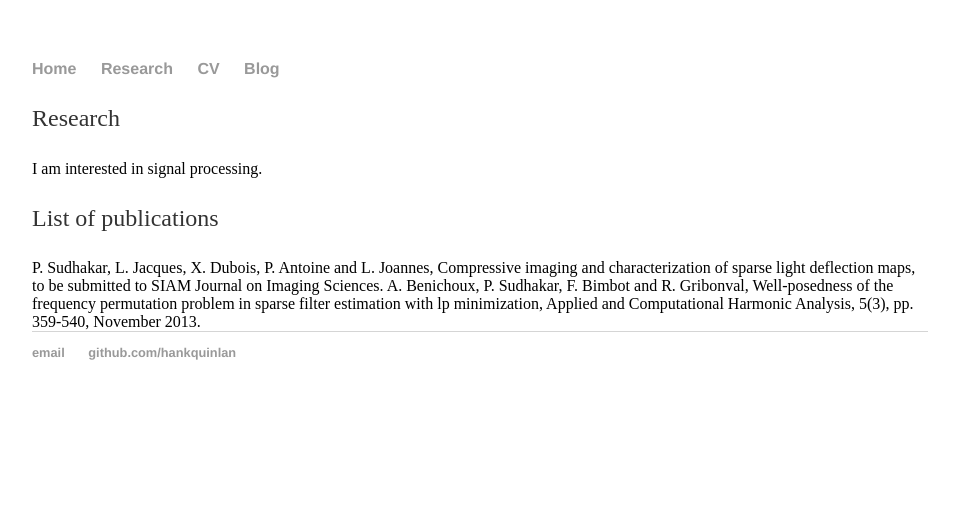
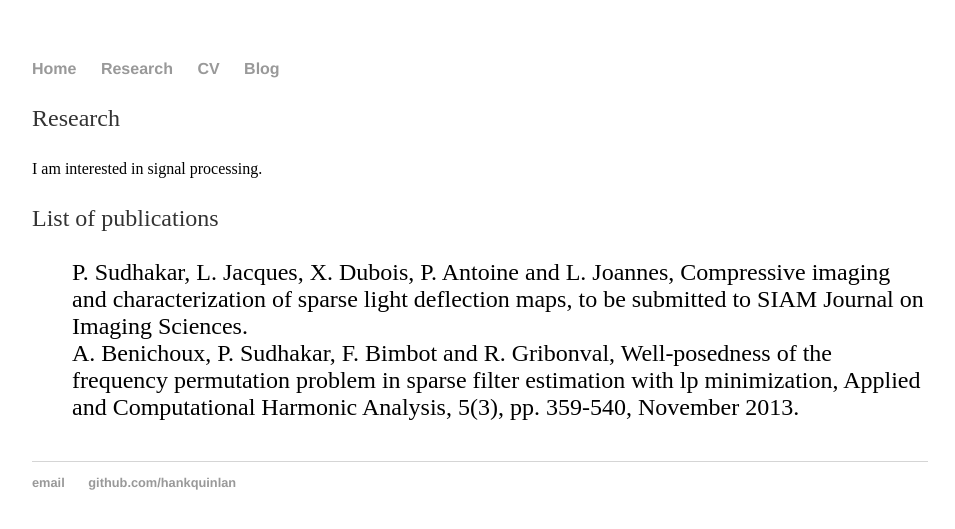
Before and after one commit to psudhaka/psudhaka.github.io, a Jekyll site: the page built from research.html, in a window 1280 px wide. Shown: the top 529 px of the page, without its empty margins (160-1115 px from the left). Built offline with Jekyll 4.4.1, drawn with Linux system fonts in a browser that asks for light colours.

Commit message:
Update research.html

```diff
--- a/research.html
+++ b/research.html
@@ -6,11 +6,11 @@
   <p>Research</p>
   <body>I am interested in signal processing. </body>
 	<p>List of publications</p>
-	<body>
+	<ul class="posts">
 
-    P. Sudhakar, L. Jacques, X. Dubois, P. Antoine and L. Joannes, Compressive imaging and characterization of sparse light deflection maps, to be submitted to SIAM Journal on Imaging Sciences.
-    A. Benichoux, P. Sudhakar, F. Bimbot and R. Gribonval, Well-posedness of the frequency permutation problem in sparse filter estimation with lp minimization, Applied and Computational Harmonic Analysis, 5(3), pp. 359-540, November 2013.
+    <li></li>P. Sudhakar, L. Jacques, X. Dubois, P. Antoine and L. Joannes, Compressive imaging and characterization of sparse light deflection maps, to be submitted to SIAM Journal on Imaging Sciences.</li>
+    <li></li>A. Benichoux, P. Sudhakar, F. Bimbot and R. Gribonval, Well-posedness of the frequency permutation problem in sparse filter estimation with lp minimization, Applied and Computational Harmonic Analysis, 5(3), pp. 359-540, November 2013.</li>
 
-	</body>
+	</ul>
 
 </div><!-- /.blurb -->
```
